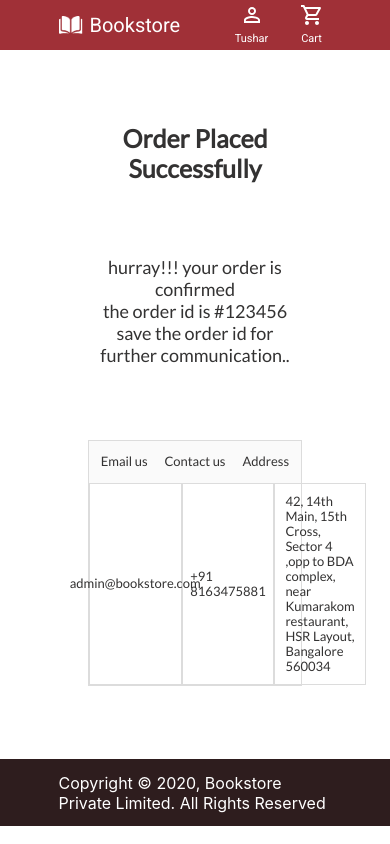
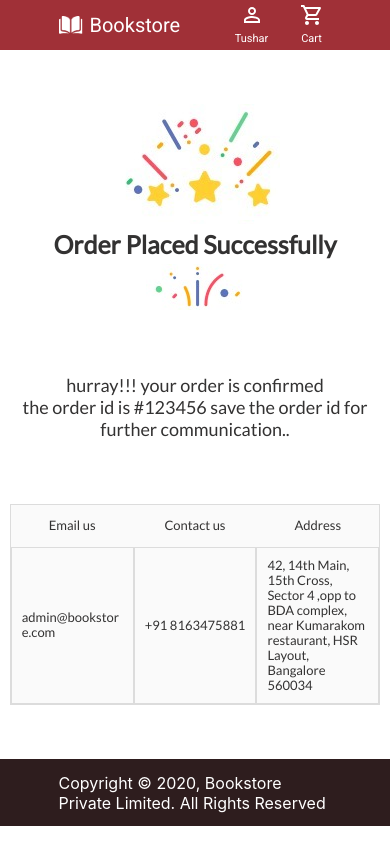
Before and after one commit to tusharAkhade/ReactJs-BookStore, a React (Create React App) app: page /user-order-placed in a window 390 px wide. Built offline with nearby package versions, Linux system fonts and the light colour scheme.

Commit message:
Added: Media queries for PlaceOrder component

```diff
--- a/src/components/PlaceOrder/PlaceOrder.css
+++ b/src/components/PlaceOrder/PlaceOrder.css
@@ -1,7 +1,7 @@
 .placeOrderOuterContainer {
     /* border: 2px solid red; */
     width: 100vw;
-    height: 84vh;
+    min-height: 84vh;
     display: flex;
     justify-content: center;
 }
@@ -14,9 +14,31 @@
     color: #333232;
 }
 
+.orderImgAndHeading {
+    display: flex;
+    flex-direction: column;
+}
+
+.order1Img {
+    align-self: center;
+    /* border: 1px solid; */
+    width: 170px;
+    height: 120px;
+    background-image: url(../../assets/order1.jpg);
+}
+
+.order2Img {
+    align-self: center;
+    /* border: 1px solid; */
+    width: 99px;
+    height: 46px;
+    background-image: url(../../assets/order2.jpg);
+}
+
 .placeOrderHeading {
     font: normal normal bold 25px/30px 'Lato';
     text-align: center;
+    margin: 5px 0;
 }
 
 .placeOrderContentConatainer {
@@ -39,13 +61,14 @@
     flex-direction: column;
 }
 
-.placeOrderDetailsHead {
+.placeOrderDetailsHead, .placeOrderDetailsInfo {
     background-color: #FAFAFA;
     min-height: 42px;
     height: auto;
     border-radius: 1px solid #DCDCDC;
     display: flex;
     flex-direction: row;
+    word-break: break-word;
 }
 
 .placeOrderDetailsHeadText {
@@ -56,15 +79,9 @@
     width: 33.33%;
 }
 
-
-.placeOrderDetailsInfo {
-    display: flex;
-    flex-direction: row;
-    height: 100%;
-}
-
 .placeOrderDetailsInfoText {
     padding: 10px;
+    word-wrap: break-word;
     width: 33.33%;
     display: flex;
     justify-content: center;
@@ -72,3 +89,21 @@
     font: 13px/15px 'Lato';
     border: 1px solid #DCDCDC;
 }
+
+@media screen and (max-width: 600px) {
+    .placeOrderContainer {
+        width: 75%;
+    }
+}
+
+@media screen and (max-width: 500px) {
+    .placeOrderContainer {
+        width: 95%;
+    }
+}
+
+@media screen and (max-width: 400px) {
+    .orderImgAndHeading, .placeOrderContentConatainer, .placeOrderDetailsContainer {
+        margin: 10px 0;
+    }
+}
--- a/src/components/PlaceOrder/PlaceOrder.js
+++ b/src/components/PlaceOrder/PlaceOrder.js
@@ -9,7 +9,11 @@ function PlaceOrder() {
             <Navbar />
             <div className="placeOrderOuterContainer">
                 <div className="placeOrderContainer">
-                    <p className="placeOrderHeading">Order Placed Successfully</p>
+                    <div className="orderImgAndHeading">
+                        <div className="order1Img"></div>
+                        <p className="placeOrderHeading">Order Placed Successfully</p>
+                        <div className="order2Img"></div>
+                    </div>
                     <div className="placeOrderContentConatainer">
                         <div className="placeOrderContent">hurray!!! your order is confirmed <br /> the order id is #123456 save the order id for further communication..</div>
                     </div>
```
